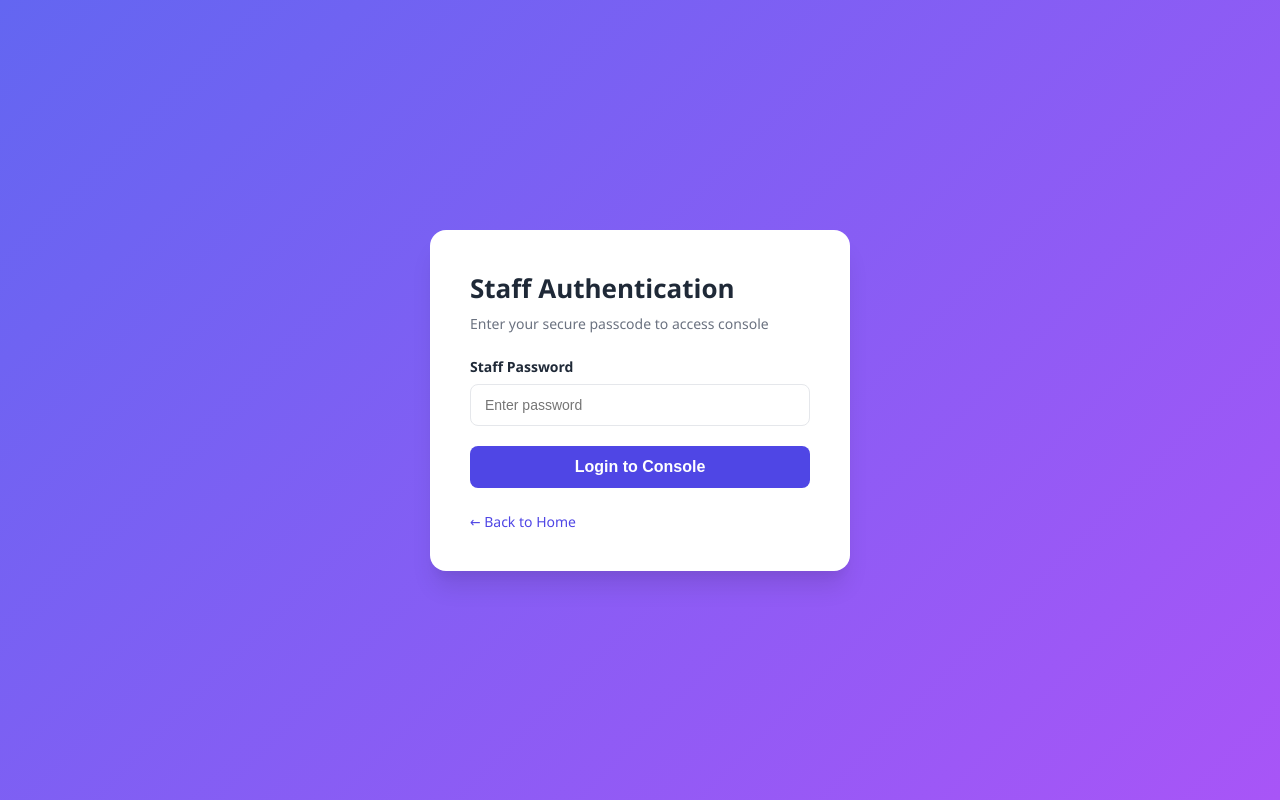
After one commit to shona290/queue-system, a Flask app: page /staff-login in a window 1280 px wide. The commit adds this page. Run offline with Flask 3, Linux system fonts and the light colour scheme.

Commit message:
Fix static directory placement

```diff
--- a/app.py
+++ b/app.py
@@ -1,14 +1,15 @@
 import os
 import sqlite3
-from flask import Flask, render_template, request, redirect, url_for
+from flask import Flask, render_template, request, redirect, url_for, session
 
 app = Flask(__name__)
+app.secret_key = 'super_secret_session_key'
 
 def init_db():
     conn = sqlite3.connect('queue.db')
     c = conn.cursor()
     c.execute('''CREATE TABLE IF NOT EXISTS counters (id INTEGER PRIMARY KEY AUTOINCREMENT, name TEXT, queue_length INTEGER)''')
-    c.execute('''CREATE TABLE IF NOT EXISTS tokens (id INTEGER PRIMARY KEY AUTOINCREMENT, token_code TEXT, counter_id INTEGER, status TEXT)''')
+    c.execute('''CREATE TABLE IF NOT EXISTS tokens (id INTEGER PRIMARY KEY AUTOINCREMENT, token_code TEXT, customer_name TEXT, counter_id INTEGER, status TEXT)''')
     conn.commit()
     conn.close()
 
@@ -17,40 +18,71 @@ init_db()
 @app.route('/', methods=['GET', 'POST'])
 def index():
     if request.method == 'POST':
-        dept = request.form.get('department')
+        name = request.form.get('customer_name')
+        purpose = request.form.get('purpose', '').lower()
+
+        # Intelligent Service Recommendation Logic
+        if any(word in purpose for word in ['cash', 'deposit', 'withdraw', 'money', 'pay', 'cheque']):
+            dept = "Cash Deposit"
+        elif any(word in purpose for word in ['open', 'new', 'account', 'sign up']):
+            dept = "Account Opening"
+        else:
+            dept = "Customer Inquiry"
+
         conn = sqlite3.connect('queue.db')
         c = conn.cursor()
         c.execute("SELECT id FROM counters WHERE name=?", (dept,))
         counter = c.fetchone()
         if not counter:
-            c.execute("INSERT INTO counters (name, queue_length) VALUES (?, 1)", (dept,))
+            c.execute("INSERT INTO counters (name, queue_length) VALUES (?, 0)", (dept,))
             conn.commit()
             c.execute("SELECT id FROM counters WHERE name=?", (dept,))
             counter = c.fetchone()
+
         counter_id = counter[0]
-        c.execute("INSERT INTO tokens (token_code, counter_id, status) VALUES (?, ?, 'Waiting')", (f"T-{counter_id}", counter_id))
+        token_code = f"T-{counter_id}-{os.urandom(2).hex().upper()}"
+
+        c.execute("INSERT INTO tokens (token_code, customer_name, counter_id, status) VALUES (?, ?, ?, 'Waiting')", (token_code, name, counter_id))
         c.execute("UPDATE counters SET queue_length = queue_length + 1 WHERE id=?", (counter_id,))
         conn.commit()
         conn.close()
         return redirect('/track')
     return render_template('index.html')
 
+@app.route('/staff-login', methods=['GET', 'POST'])
+def staff_login():
+    error = None
+    if request.method == 'POST':
+        password = request.form.get('password')
+        if password == 'Admin@123':  # Secure Staff Password
+            session['logged_in'] = True
+            return redirect('/staff')
+        else:
+            error = "Invalid password. Access denied."
+    return render_template('login.html', error=error)
+
 @app.route('/staff')
 def staff_console():
-    # Security: Customers are blocked unless they use the secret key
-    key = request.args.get('key')
-    if key != 'mysecretstaffkey':
-        return "Access Denied. Customers cannot view this page.", 403
+    if not session.get('logged_in'):
+        return redirect('/staff-login')
 
     conn = sqlite3.connect('queue.db')
     c = conn.cursor()
-    c.execute("SELECT t.id, t.token_code, c.name FROM tokens t JOIN counters c ON t.counter_id = c.id WHERE t.status = 'Waiting'")
+    c.execute("SELECT t.id, t.token_code, t.customer_name, c.name FROM tokens t JOIN counters c ON t.counter_id = c.id WHERE t.status = 'Waiting'")
     waiting = c.fetchall()
     conn.close()
     return render_template('staff.html', waiting=waiting)
 
+@app.route('/logout')
+def logout():
+    session.pop('logged_in', None)
+    return redirect('/')
+
 @app.route('/complete/<int:token_id>')
 def complete_service(token_id):
+    if not session.get('logged_in'):
+        return redirect('/staff-login')
+
     conn = sqlite3.connect('queue.db')
     c = conn.cursor()
     c.execute("SELECT counter_id FROM tokens WHERE id=?", (token_id,))
@@ -60,7 +92,7 @@ def complete_service(token_id):
         c.execute("UPDATE counters SET queue_length = queue_length - 1 WHERE id=?", (row[0],))
         conn.commit()
     conn.close()
-    return redirect('/staff?key=mysecretstaffkey')
+    return redirect('/staff')
 
 @app.route('/track')
 def track_queue():
--- /dev/null
+++ b/static/style.css
@@ -0,0 +1,121 @@
+:root {
+    --primary: #4f46e5;
+    --primary-hover: #4338ca;
+    --bg-gradient: linear-gradient(135deg, #6366f1 0%, #a855f7 100%);
+    --card-bg: #ffffff;
+    --text-main: #1f2937;
+    --text-muted: #6b7280;
+    --border-color: #e5e7eb;
+}
+
+body {
+    font-family: 'Segoe UI', Tahoma, Geneva, Verdana, sans-serif;
+    background: var(--bg-gradient);
+    min-height: 100vh;
+    margin: 0;
+    display: flex;
+    justify-content: center;
+    align-items: center;
+}
+
+.portal-card {
+    background: var(--card-bg);
+    padding: 40px;
+    border-radius: 16px;
+    box-shadow: 0 20px 25px -5px rgba(0, 0, 0, 0.1), 0 10px 10px -5px rgba(0, 0, 0, 0.04);
+    width: 100%;
+    max-width: 420px;
+    box-sizing: border-box;
+}
+
+.brand-header h2 {
+    margin: 0 0 8px 0;
+    color: var(--text-main);
+    font-size: 26px;
+    font-weight: 700;
+}
+
+.brand-header p {
+    margin: 0 0 24px 0;
+    color: var(--text-muted);
+    font-size: 14px;
+}
+
+.form-group {
+    margin-bottom: 20px;
+}
+
+.form-group label {
+    display: block;
+    margin-bottom: 8px;
+    font-weight: 600;
+    font-size: 14px;
+    color: var(--text-main);
+}
+
+.form-group input {
+    width: 100%;
+    padding: 12px 14px;
+    border: 1px solid var(--border-color);
+    border-radius: 8px;
+    font-size: 14px;
+    box-sizing: border-box;
+    transition: border-color 0.2s;
+}
+
+.form-group input:focus {
+    outline: none;
+    border-color: var(--primary);
+    box-shadow: 0 0 0 3px rgba(79, 70, 229, 0.1);
+}
+
+.hint {
+    display: block;
+    margin-top: 6px;
+    font-size: 12px;
+    color: var(--text-muted);
+}
+
+.btn-primary {
+    width: 100%;
+    background-color: var(--primary);
+    color: white;
+    padding: 12px;
+    border: none;
+    border-radius: 8px;
+    font-size: 16px;
+    font-weight: 600;
+    cursor: pointer;
+    transition: background-color 0.2s;
+}
+
+.btn-primary:hover {
+    background-color: var(--primary-hover);
+}
+
+.portal-footer {
+    margin-top: 24px;
+    display: flex;
+    justify-content: space-between;
+    font-size: 14px;
+}
+
+.portal-footer a {
+    color: var(--primary);
+    text-decoration: none;
+    font-weight: 500;
+}
+
+.portal-footer a:hover {
+    text-decoration: underline;
+}
+
+.alert-error {
+    background-color: #fee2e2;
+    color: #991b1b;
+    padding: 10px;
+    border-radius: 6px;
+    font-size: 14px;
+    margin-bottom: 16px;
+    text-align: center;
+}
--- /dev/null
+++ b/templates/login.html
@@ -0,0 +1,32 @@
+<!DOCTYPE html>
+<html lang="en">
+<head>
+    <meta charset="UTF-8">
+    <title>Staff Login</title>
+    <link rel="stylesheet" href="{{ url_for('static', filename='style.css') }}">
+</head>
+<body>
+    <div class="portal-card">
+        <div class="brand-header">
+            <h2>Staff Authentication</h2>
+            <p>Enter your secure passcode to access console</p>
+        </div>
+
+        {% if error %}
+        <div class="alert-error">{{ error }}</div>
+        {% endif %}
+
+        <form method="POST">
+            <div class="form-group">
+                <label>Staff Password</label>
+                <input type="password" name="password" required placeholder="Enter password">
+            </div>
+            <button type="submit" class="btn-primary">Login to Console</button>
+        </form>
+
+        <div class="portal-footer">
+            <a href="/">← Back to Home</a>
+        </div>
+    </div>
+</body>
+</html>
```
Also changed, not shown: templates/index.html (+18 -17 lines).
